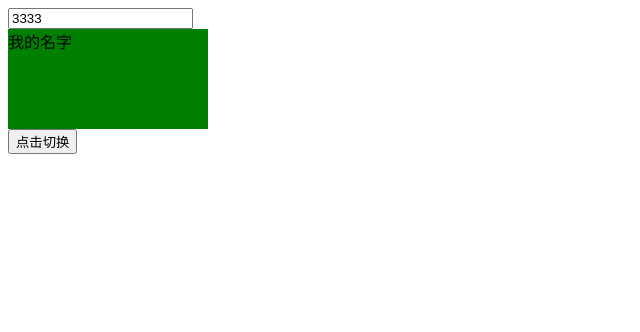
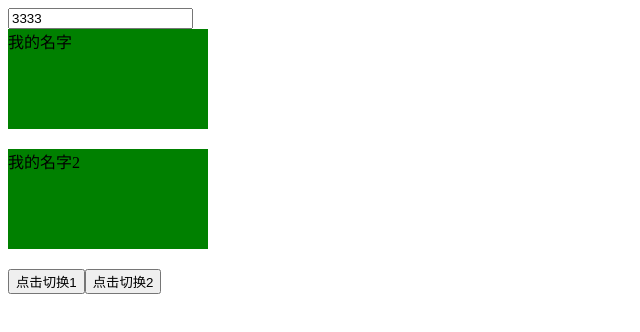
Before and after one commit to mingsenzzz/vue2, a Vue app: page / in a window 1280 px wide. Shown: the top 332 px of the page, without its empty margins (0-640 px from the left). Built offline with nearby package versions, Linux system fonts and the light colour scheme.

Commit message:
add:添加animate.css库的使用

```diff
--- a/package.json
+++ b/package.json
@@ -8,6 +8,7 @@
     "lint": "vue-cli-service lint"
   },
   "dependencies": {
+    "animate.css": "^4.1.1",
     "core-js": "^3.6.5",
     "vue": "^2.6.11"
   },
--- a/src/components/transitionC/index.vue
+++ b/src/components/transitionC/index.vue
@@ -6,8 +6,16 @@
     <transition name="myTransition" :duration="{ enter: 500, leave: 2000 }">
       <div class="myName" v-show="show">我的名字</div>
     </transition>
+
+    <transition
+      enter-active-class="animate__animated animate__slideInRight"
+      leave-active-class="animate__animated animate__slideInLeft"
+    >
+      <div class="myName" v-show="show2">我的名字2</div>
+    </transition>
     <div>
-      <button @click="switchBtn">点击切换</button>
+      <button @click="switchBtn">点击切换1</button>
+      <button @click="show2 = !show2">点击切换2</button>
     </div>
   </div>
 </template>
@@ -17,6 +25,7 @@ export default {
   data() {
     return {
       show: true,
+      show2: true,
     };
   },
   methods: {
@@ -57,5 +66,6 @@ export default {
   background: green;
   height: 100px;
   width: 200px;
+  margin-bottom: 20px;
 }
 </style>
```
Also changed, not shown: src/main.js (+6 -6 lines), 1 other file (tests, documents, lock files or other folders).
